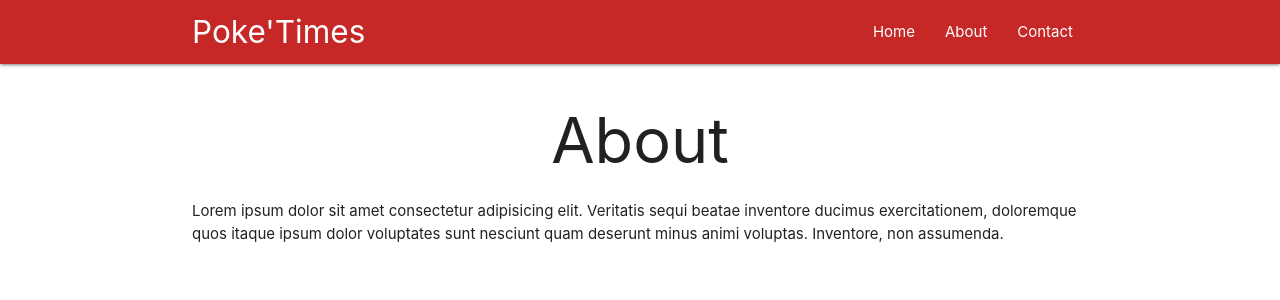
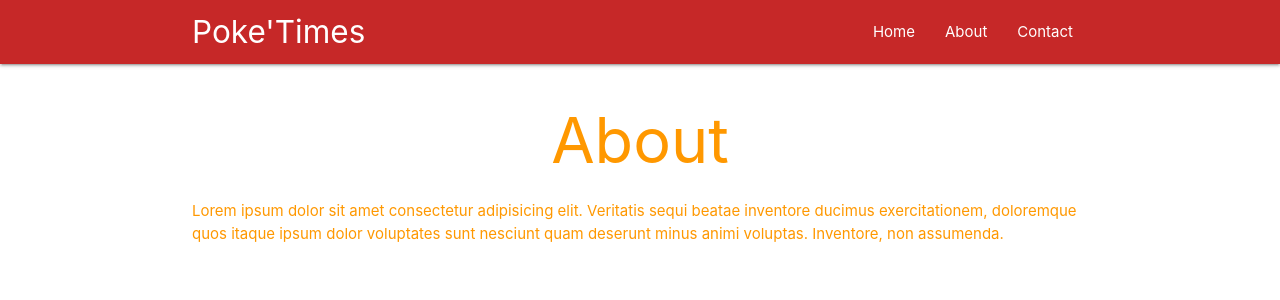
Before and after one commit to notsarthak/Poketimes-react, a React (Create React App) app: page /about in a window 1280 px wide. Shown: the top 300 px of the page. Built offline with nearby package versions, Linux system fonts and the light colour scheme.

Commit message:
Creating a higher order component

```diff
--- a/src/components/About.js
+++ b/src/components/About.js
@@ -1,4 +1,5 @@
 import React from 'react'
+import Rainbow from '../hoc/Rainbow'
 
 const About=()=>{
     return(
@@ -9,4 +10,4 @@
     )
 }
 
-export default About;
+export default Rainbow(About);
--- a/src/components/Navbar.js
+++ b/src/components/Navbar.js
@@ -3,9 +3,9 @@
 
 const Navbar = (props) => {
     //console.log(props)
-    setTimeout(()=>{
+    /*setTimeout(()=>{
         props.history.push('/about')
-    },2000)
+    },2000)*/
     return(
         <nav className="nav-wrapper red darken-3">
             <div className="container">
--- /dev/null
+++ b/src/hoc/Rainbow.js
@@ -0,0 +1,17 @@
+import React from 'react';
+
+const Rainbow = (WrappedComponent) =>{
+    const colors = ['red', 'pink', 'orange', 'green', 'yellow', 'blue'];
+    const randomColor=colors[Math.floor(Math.random()*6)];
+    const className=`${randomColor}-text`;
+
+    return (props)=>{
+        return(
+            <div className={className}>
+                <WrappedComponent {...props}/>
+            </div>
+        )
+    }
+}
+
+export default Rainbow;
```
